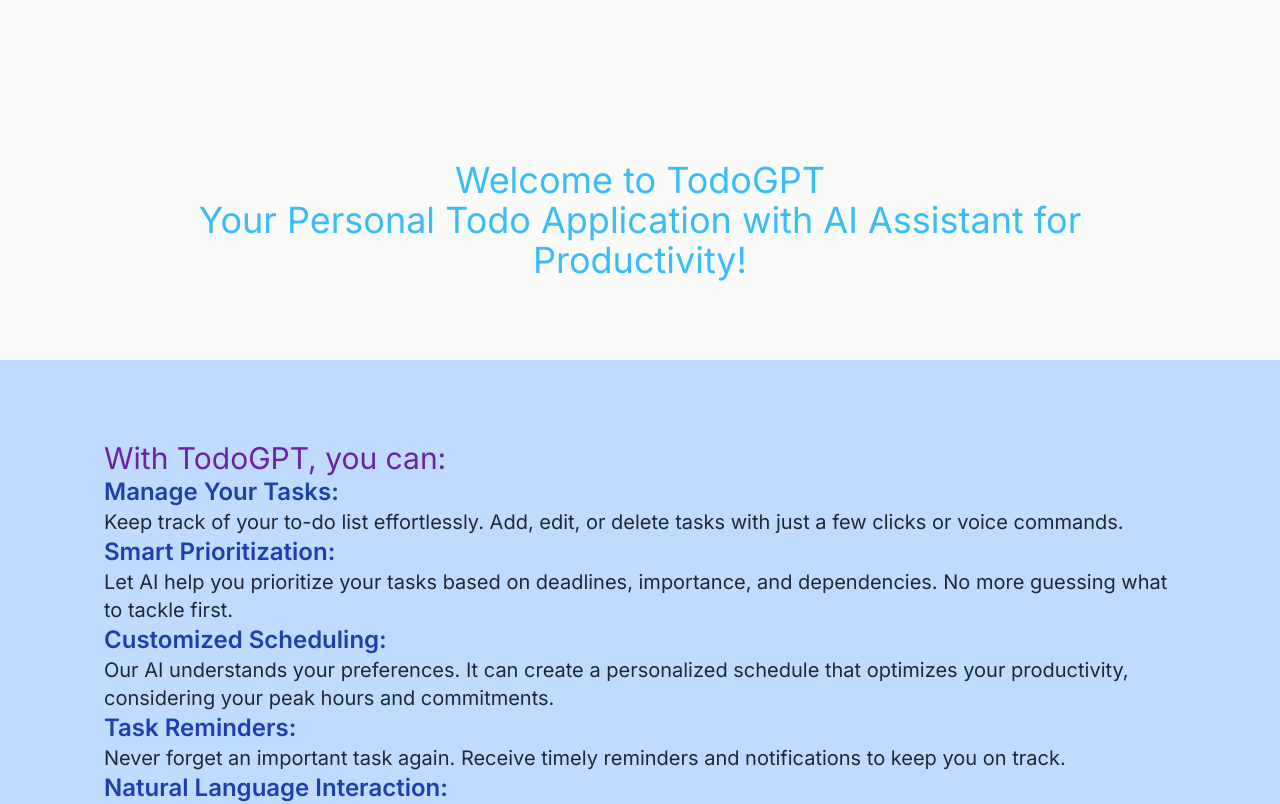
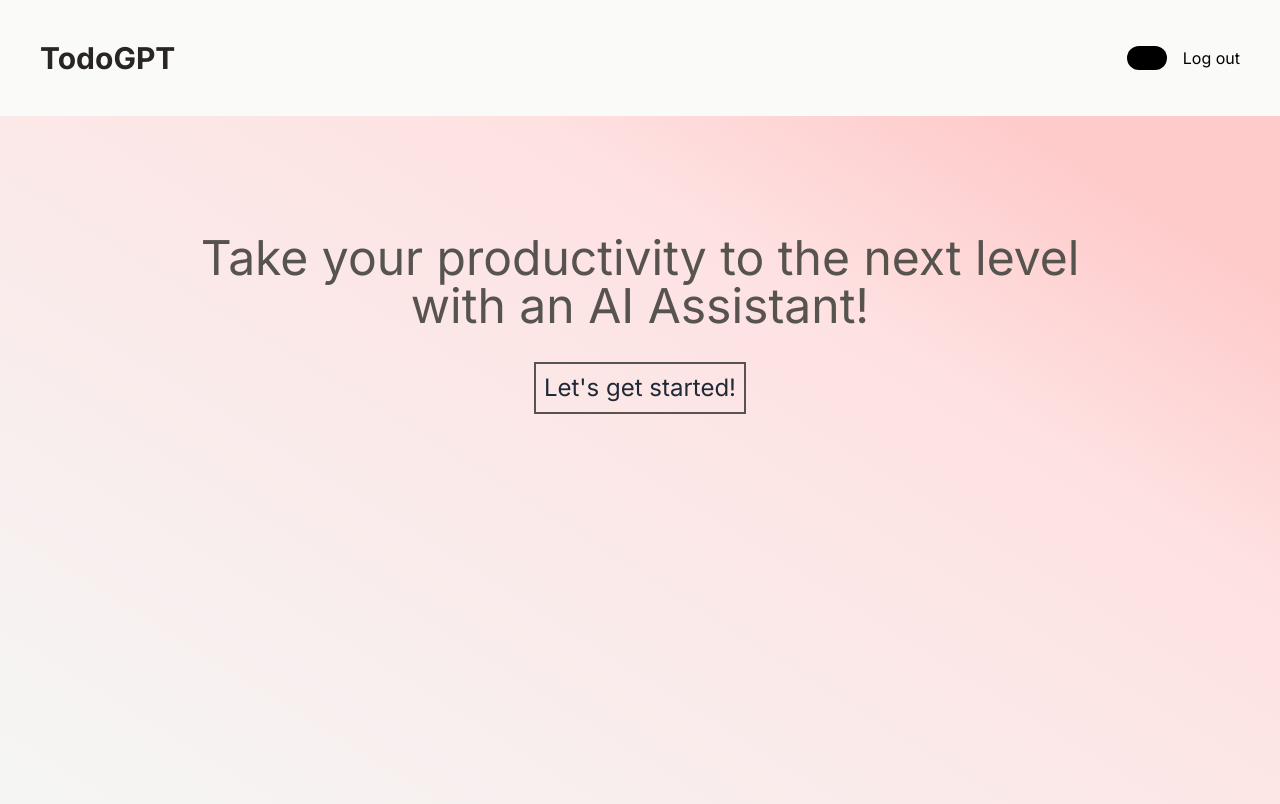
Before and after one commit to hjeong6219/todoGPT, a Next.js app in the folder frontend/: page / in a window 1280 px wide. Shown: the top 804 px of the page. Built offline with nearby package versions, Linux system fonts and the light colour scheme; no server answers.

Commit message:
made changes to the styling of the pages

```diff
--- a/frontend/src/app/layout.js
+++ b/frontend/src/app/layout.js
@@ -17,7 +17,7 @@ export default function RootLayout({ children }) {
     <html lang="en" data-theme="light">
       <ReduxProvider>
         <body className={inter.className}>
-          {/* <Navbar /> */}
+          <Navbar />
           {children}
         </body>
       </ReduxProvider>
--- a/frontend/src/app/page.jsx
+++ b/frontend/src/app/page.jsx
@@ -1,54 +1,87 @@
 "use client";
+import Link from "next/link";
 import Login from "../components/Login";
+import Image from "next/image";
 
 function Page() {
   return (
-    <div className="w-full h-screen bg-stone-100">
-      <div className="w-full px-32 pt-40 pb-20 text-center bg-stone-50">
-        <p className="text-4xl text-sky-400">Welcome to TodoGPT</p>
-        <p className="text-4xl text-sky-400">
-          Your Personal Todo Application with AI Assistant for Productivity!
-        </p>
-      </div>
-      <div className="flex-col justify-center w-full bg-blue-200">
-        <div className="max-w-6xl px-10 py-20 mx-auto text-xl ">
-          <p className="text-3xl text-purple-800">With TodoGPT, you can:</p>
-          <p className="text-2xl font-semibold text-blue-800">
-            Manage Your Tasks:
-          </p>
-          Keep track of your to-do list effortlessly. Add, edit, or delete tasks
-          with just a few clicks or voice commands.
-          <p className="text-2xl font-semibold text-blue-800">
-            Smart Prioritization:
-          </p>
-          Let AI help you prioritize your tasks based on deadlines, importance,
-          and dependencies. No more guessing what to tackle first.
-          <p className="text-2xl font-semibold text-blue-800">
-            Customized Scheduling:
-          </p>
-          Our AI understands your preferences. It can create a personalized
-          schedule that optimizes your productivity, considering your peak hours
-          and commitments.
-          <p className="text-2xl font-semibold text-blue-800">
-            Task Reminders:
-          </p>
-          Never forget an important task again. Receive timely reminders and
-          notifications to keep you on track.
-          <p className="text-2xl font-semibold text-blue-800">
-            Natural Language Interaction:
-          </p>
-          Interact with your AI assistant naturally. Just tell it what you need,
-          and it will understand and assist.
-          <p className="text-2xl font-semibold text-blue-800">
-            Stay Organized:
-          </p>
-          Categorize tasks, tag them, and organize your to-do list your way.
-          Your AI assistant adapts to your workflow.
+    // <div className="flex flex-row w-full h-screen">
+    //   <div className="flex flex-col w-1/2 border-r-2 h-max min-h-max bg-stone-200">
+    //     <div>Take your todo app to the next level</div>
+    //     <div className="max-w-screen-xl mx-auto">
+    //       <div className="border mockup-window bg-base-300">
+    //       </div>
+    //     </div>
+    //     <div className="flex w-1/2 h-max"></div>
+    //   </div>
+    // </div>
+    //   <div className="w-full px-32 pt-40 pb-20 text-center bg-stone-50">
+    //     <p className="text-4xl text-sky-400">Welcome to TodoGPT</p>
+    //     <p className="text-4xl text-sky-400">
+    //       Your Personal Todo Application with AI Assistant for Productivity!
+    //     </p>
+    //   </div>
+    //   <div className="flex-col justify-center w-full bg-blue-200">
+    //     <div className="max-w-6xl px-10 py-20 mx-auto text-xl ">
+    //       <p className="text-3xl text-purple-800">With TodoGPT, you can:</p>
+    //       <p className="text-2xl font-semibold text-blue-800">
+    //         Manage Your Tasks:
+    //       </p>
+    //       Keep track of your to-do list effortlessly. Add, edit, or delete tasks
+    //       with just a few clicks or voice commands.
+    //       <p className="text-2xl font-semibold text-blue-800">
+    //         Smart Prioritization:
+    //       </p>
+    //       Let AI help you prioritize your tasks based on deadlines, importance,
+    //       and dependencies. No more guessing what to tackle first.
+    //       <p className="text-2xl font-semibold text-blue-800">
+    //         Customized Scheduling:
+    //       </p>
+    //       Our AI understands your preferences. It can create a personalized
+    //       schedule that optimizes your productivity, considering your peak hours
+    //       and commitments.
+    //       <p className="text-2xl font-semibold text-blue-800">
+    //         Task Reminders:
+    //       </p>
+    //       Never forget an important task again. Receive timely reminders and
+    //       notifications to keep you on track.
+    //       <p className="text-2xl font-semibold text-blue-800">
+    //         Natural Language Interaction:
+    //       </p>
+    //       Interact with your AI assistant naturally. Just tell it what you need,
+    //       and it will understand and assist.
+    //       <p className="text-2xl font-semibold text-blue-800">
+    //         Stay Organized:
+    //       </p>
+    //       Categorize tasks, tag them, and organize your to-do list your way.
+    //       Your AI assistant adapts to your workflow.
+    //     </div>
+    //   </div>
+    //   <div className="w-full px-32 py-20 text-center bg-stone-50">
+    //     <p className="text-4xl text-sky-400">Join us now!</p>
+    //     <Link href="/todos">Let's get started!</Link>
+    //   </div>
+    // </div>
+    <div className="fixed w-full h-full">
+      <div className="flex">
+        {/* <div className="flex items-center w-1/2 h-screen ">
         </div>
-      </div>
-      <div className="w-full px-32 py-20 text-center bg-stone-50">
-        <p className="text-4xl text-sky-400">Join us now!</p>
-        <Login />
+        <div className="flex items-center w-1/2 h-screen">
+          <div className="max-w-screen-lg mx-auto pb-36 ">
+            <div className="border mockup-window bg-base-300">
+            </div>
+          </div>
+        </div> */}
+        <div className="flex flex-col items-center justify-center w-full h-screen overflow-y-auto bg-gradient-to-tr pb-96 no-scrollbar from-stone-100 from-10% via-70% to-90% via-red-100 to-red-200">
+          <div className="w-4/5 text-5xl text-center text-stone-600">
+            Take your productivity to the next level <br /> with an AI
+            Assistant!
+          </div>
+
+          <div className="p-2 mt-8 text-2xl border-2 border-spacing-y-12 border-stone-600">
+            <Link href="/todos">Let's get started!</Link>
+          </div>
+        </div>
       </div>
     </div>
   );
--- a/frontend/src/app/todos/page.jsx
+++ b/frontend/src/app/todos/page.jsx
@@ -8,7 +8,6 @@ function Page() {
   const user = getUser();
   return isAuthenticated() ? (
     <div>
-      <Header />
       <TodoList user={user} />
     </div>
   ) : (
--- a/frontend/src/components/Calendar.jsx
+++ b/frontend/src/components/Calendar.jsx
@@ -1,8 +1,8 @@
 import React from "react";
 import { Calendar, momentLocalizer } from "react-big-calendar";
-class Calendar extends React.Component {
-  render() {
-    return <Calendar startAccessor="start" endAccessor="end" />;
-  }
+function Calendar {
+return (
+<div>Calendar</div>
+)
 }
 export default Calendar;
--- a/frontend/src/components/Header.jsx
+++ b/frontend/src/components/Header.jsx
@@ -3,7 +3,7 @@ import Link from "next/link";
 
 function Header() {
   return (
-    <div className="flex justify-center gap-4 pt-20 pb-4 mx-auto text-2xl border-b-2 w-60">
+    <div className="flex justify-center gap-4 pt-12 pb-4 mx-auto text-2xl border-b-2 w-60">
       <ul className="flex gap-4">
         <li>
           <Link
--- a/frontend/src/components/Navbar.jsx
+++ b/frontend/src/components/Navbar.jsx
@@ -5,6 +5,7 @@ import {
   LoginLink,
   LogoutLink,
 } from "@kinde-oss/kinde-auth-nextjs/server";
+import Link from "next/link";
 
 export default function Navbar() {
   const { isAuthenticated, getUser } = getKindeServerSession();
@@ -12,9 +13,11 @@ export default function Navbar() {
 
   return (
     <nav className="flex items-center justify-between w-full mx-auto font-bold bg-stone-50">
-      <h1 className="px-10 my-10 text-3xl">KindeAuth</h1>
+      <Link href="/" className="px-10 my-10 text-3xl text-stone-800">
+        TodoGPT
+      </Link>
       <div className="flex items-center gap-4 px-10">
-        {isAuthenticated() && (
+        {isAuthenticated() ? (
           <div className="flex gap-4 font-normal">
             {user?.picture ? (
               <Image
@@ -25,7 +28,7 @@ export default function Navbar() {
                 alt="user profile avatar"
               />
             ) : (
-              <div className="p-4 text-white bg-black rounded-full">
+              <div className="px-5 pt-4 text-white bg-black rounded-full ">
                 {user?.given_name?.[0]}
                 {user?.family_name?.[0]}
               </div>
@@ -38,6 +41,13 @@ export default function Navbar() {
               <LogoutLink className="text-black">Log out</LogoutLink>
             </div>
           </div>
+        ) : (
+          <div className="flex items-center gap-6 text-xl ">
+            <RegisterLink className="text-stone-800">Register</RegisterLink>
+            <LoginLink className="px-4 py-2 rounded-xl bg-stone-800 text-stone-50">
+              Get Started
+            </LoginLink>
+          </div>
         )}
       </div>
     </nav>
--- a/frontend/src/components/chat/ChatInput.jsx
+++ b/frontend/src/components/chat/ChatInput.jsx
@@ -53,7 +53,7 @@ const ChatInput = forwardRef(({ chatId }, ref) => {
         />
         <button
           type="submit"
-          className="inline-flex justify-center py-2 pr-1 text-blue-400 rounded-full cursor-pointer "
+          className="inline-flex py-2 pr-1 text-blue-400 rounded-full cursor-pointer focus:border-0 "
         >
           <HiOutlinePaperAirplane className="text-3xl" />
         </button>
--- a/frontend/src/components/todo/TodoInput.jsx
+++ b/frontend/src/components/todo/TodoInput.jsx
@@ -1,7 +1,7 @@
 function TodoInput({ setTodoTitle, handleKeyDown }) {
   return (
     <input
-      className="block w-2/5 h-12 max-w-screen-lg px-4 mx-auto mt-5 shadow-md focus:outline-none focus:ring focus:ring-stone-200 bg-gradient-to-r from-stone-100 to-stone-200 text-stone-900 rounded-3xl"
+      className="block w-3/5 h-12 px-4 mx-auto mt-5 shadow-md focus:outline-none focus:ring focus:ring-stone-200 bg-gradient-to-r from-stone-100 to-stone-200 text-stone-900 rounded-3xl"
       placeholder="What would you like to do?"
       onChange={(event) => setTodoTitle(event.target.value)}
       onKeyDown={handleKeyDown}
```
Also changed, not shown: frontend/src/components/todo/TodoList.jsx (+15 -9 lines), frontend/src/app/todos/layout_old.js (renamed from frontend/src/app/todos/layout.js).
